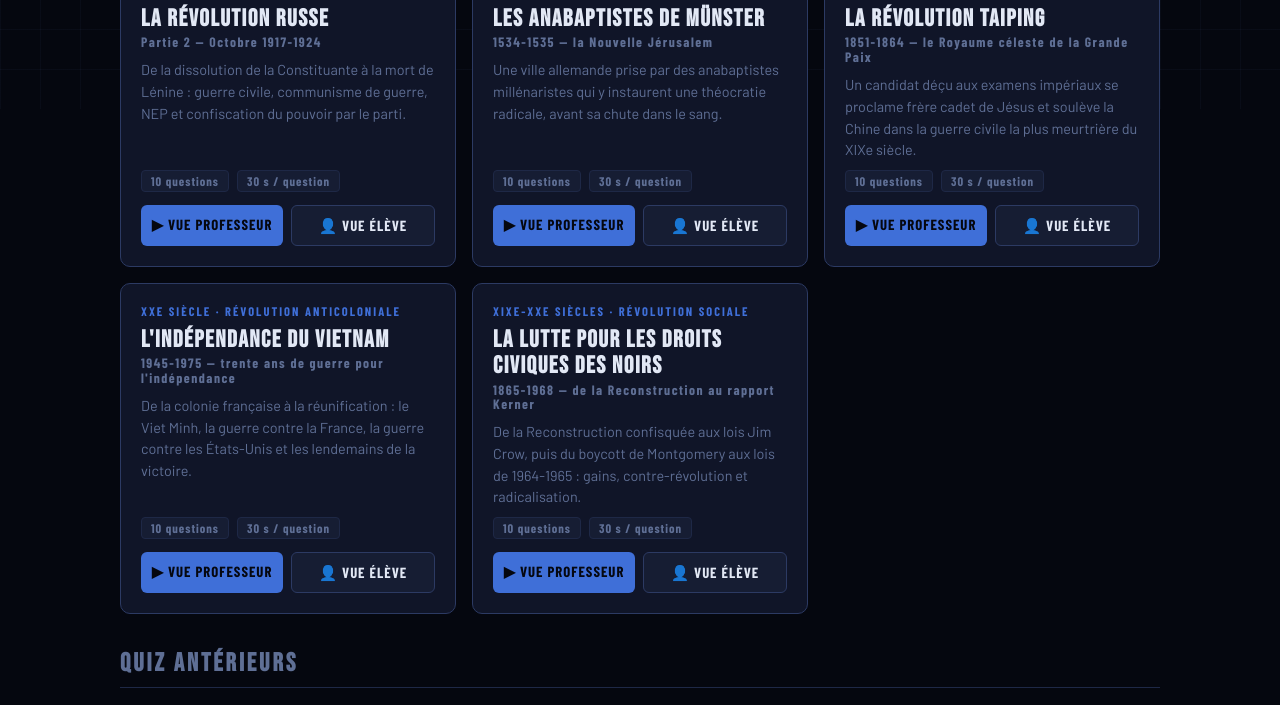
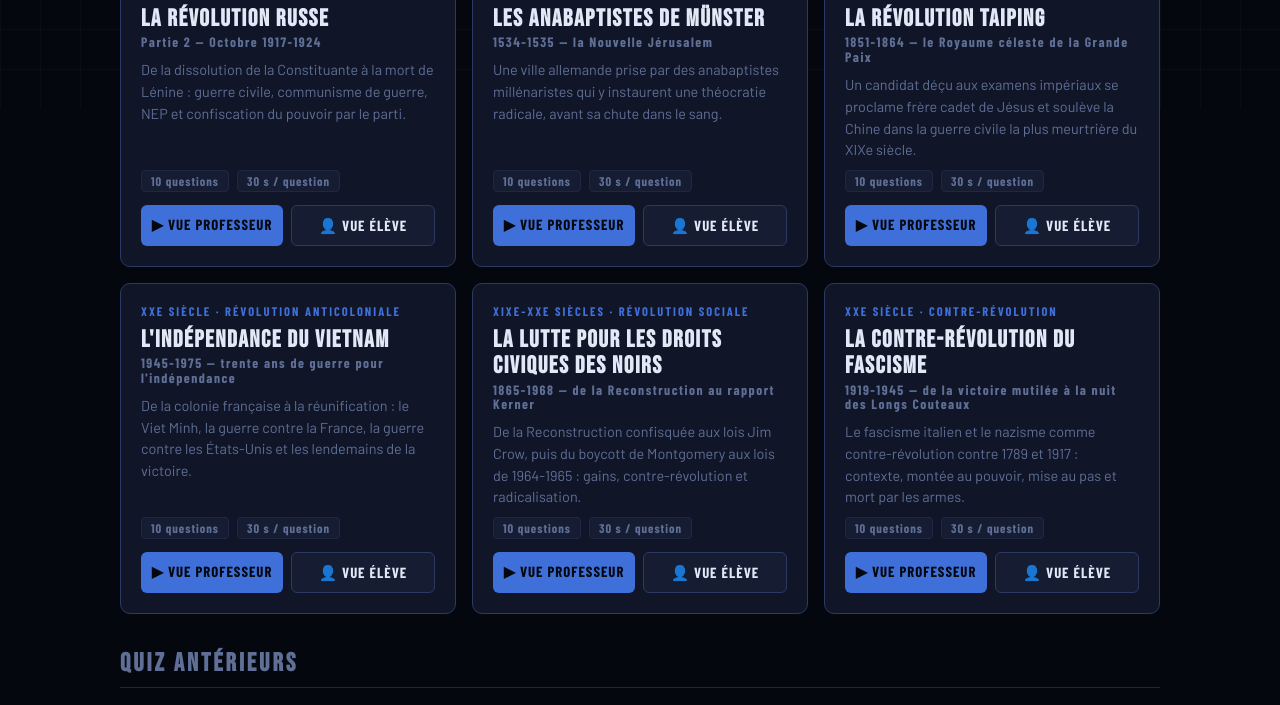
Before and after one commit to Gsimard4/quiz-histoire, a plain HTML site: page index.html in a window 1280 px wide. Shown: the part 691-1396 px from the top of the page. Drawn offline with nearby package versions, Linux system fonts and the light colour scheme.

Commit message:
Add files via upload

```diff
--- a/index.html
+++ b/index.html
@@ -72,7 +72,8 @@ const QUIZ_REVOLUTIONS = [
   "munster-1534",
   "taiping-1851",
   "vietnam-1945",
-  "droits-afro-americains"
+  "droits-afro-americains",
+  "fascisme-contre-revolution"
 ];
 
 /* Les anciens quiz gardent leur ancien dossier — rien à y changer. */
```
